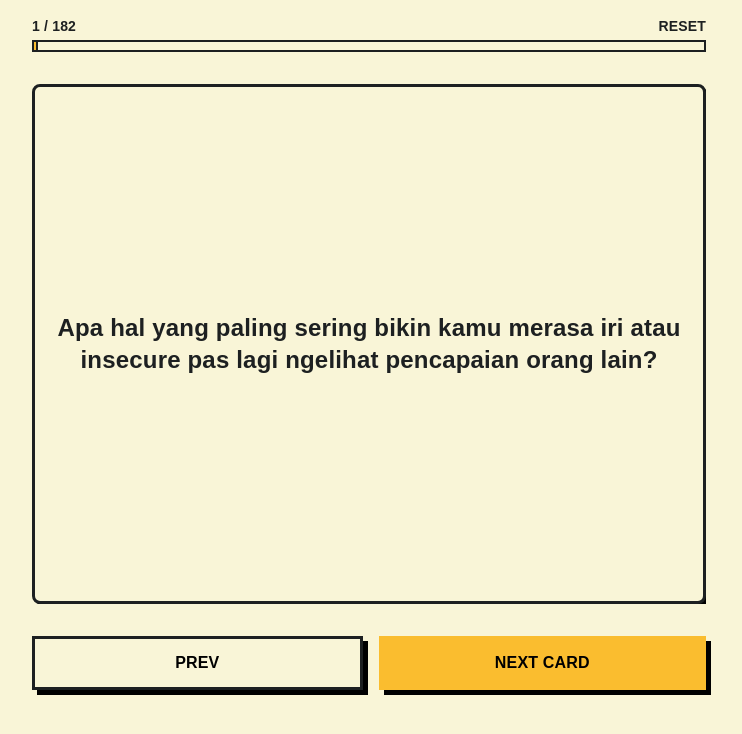
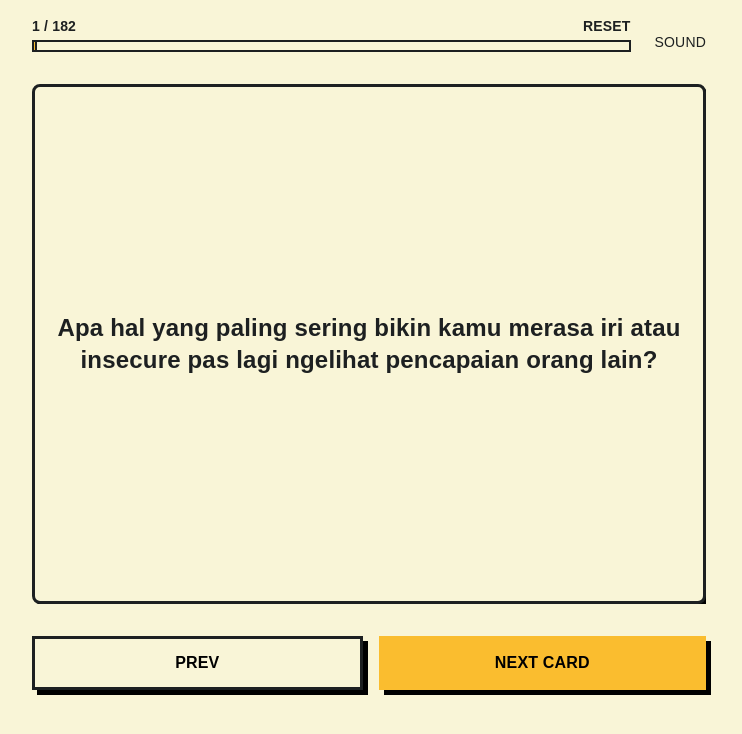
Before and after one commit to Jee-vim/connect, a React (Vite) app: page / in a window 1280 px wide. Both pictures are taken after a click on the button "START". Shown: the top 734 px of the page, without its empty margins (271-1013 px from the left). Built offline with nearby package versions, Linux system fonts and the light colour scheme; a web font is replaced by a local one.

Commit message:
feat: muted btn

```diff
--- a/src/App.tsx
+++ b/src/App.tsx
@@ -5,6 +5,7 @@ import { useBackgroundMusic } from './hooks/useBackgroundMusic'
 import { Progress } from './components/Progress'
 import { Card } from './components/Card'
 import { StartPopup } from './components/StartPopup'
+import { VolumeButton } from './components/VolumeButton'
 import { useState } from 'react'
 
 export default function App() {
@@ -20,14 +21,19 @@ export default function App() {
     reset,
   } = useQuestions()
   const total = QUESTIONS.length
-  const { playClick } = useClickSound()
-  const { playClick: playResetSound } = useClickSound('/faahhh.mp3')
-  const { start: startBgMusic } = useBackgroundMusic()
+  const [muted, setMuted] = useState(false)
+  const { playClick } = useClickSound('/click.mp3', muted)
+  const { playClick: playResetSound } = useClickSound('/faahhh.mp3', muted)
+  const { start: startBgMusic } = useBackgroundMusic('/background.mp3', muted)
   const [started, setStarted] = useState(false)
 
   const handleReset = () => {
     playResetSound()
     reset()
+  }
+
+  const handleToggleMute = () => {
+    setMuted((prev) => !prev)
   }
 
   if (!started) {
@@ -47,7 +53,10 @@ export default function App() {
     return (
       <section className="w-full h-full">
         <div className="h-full flex flex-col justify-between gap-8">
-          <Progress remaining={0} total={total} onReset={handleReset} />
+          <div className="flex justify-between items-center">
+            <Progress remaining={0} total={total} onReset={handleReset} />
+            <VolumeButton muted={muted} onToggle={handleToggleMute} />
+          </div>
           <Card text="All questions completed! Great job." phase={phase} direction={direction} />
           <div className="flex gap-4">
             <button
@@ -69,7 +78,10 @@ export default function App() {
   return (
     <section className="w-full h-full">
       <div className="h-full flex flex-col justify-between gap-8">
-        <Progress remaining={remaining} total={total} onReset={handleReset} />
+        <div className="flex justify-between items-end gap-6">
+          <Progress remaining={remaining} total={total} onReset={handleReset} />
+          <VolumeButton muted={muted} onToggle={handleToggleMute} />
+        </div>
         <div className='overflow-hidden'>
           <Card text={current} phase={phase} direction={direction} />
         </div>
--- a/src/components/Progress.tsx
+++ b/src/components/Progress.tsx
@@ -8,7 +8,7 @@ export function Progress({ remaining, total, onReset }: ProgressProps) {
   const pct = ((total - remaining) / total) * 100
 
   return (
-    <div className="flex flex-col items-start gap-1">
+    <div className="w-full flex flex-col items-start gap-1">
       <div className="flex justify-between items-center w-full">
         <p className="text-sm font-semibold text-left text-fg">
           {total - remaining} / {total}
--- /dev/null
+++ b/src/components/VolumeButton.tsx
@@ -0,0 +1,20 @@
+type VolumeButtonProps = {
+  muted: boolean
+  onToggle: () => void
+}
+
+export function VolumeButton({ muted, onToggle }: VolumeButtonProps) {
+  return (
+    <button
+      onClick={onToggle}
+      className="uppercase outline-none flex items-center justify-center text-sm"
+      aria-label={muted ? 'Unmute' : 'Mute'}
+    >
+      {muted ? (
+        "Muted"
+      ) : (
+      "Sound"
+      )}
+    </button>
+  )
+}
--- a/src/hooks/useBackgroundMusic.ts
+++ b/src/hooks/useBackgroundMusic.ts
@@ -1,8 +1,9 @@
 import { useState, useEffect, useCallback, useRef } from 'react'
 
-export function useBackgroundMusic(src = '/background.mp3') {
+export function useBackgroundMusic(src = '/background.mp3', initialMuted = false) {
   const [playing, setPlaying] = useState(false)
   const [ready, setReady] = useState(false)
+  const [muted, setMuted] = useState(initialMuted)
   const audioRef = useRef<HTMLAudioElement | null>(null)
 
   useEffect(() => {
@@ -10,6 +11,7 @@ export function useBackgroundMusic(src = '/background.mp3') {
     audio.loop = true
     audio.preload = 'auto'
     audio.volume = 0.5
+    audio.muted = initialMuted
     audioRef.current = audio
 
     const handleCanPlay = () => setReady(true)
@@ -25,15 +27,25 @@ export function useBackgroundMusic(src = '/background.mp3') {
       audio.src = ''
       audioRef.current = null
     }
-  }, [src])
+  }, [src, initialMuted])
+
+  useEffect(() => {
+    if (audioRef.current) {
+      audioRef.current.muted = muted
+    }
+  }, [muted])
 
   const start = useCallback(() => {
     if (!audioRef.current || !ready) return
     audioRef.current.currentTime = 0
+    if (muted) {
+      audioRef.current.muted = false
+      setMuted(false)
+    }
     audioRef.current.play().then(() => {
       setPlaying(true)
     }).catch((err) => console.error('[ERROR] Background music playback failed:', err))
-  }, [ready])
+  }, [ready, muted])
 
   const stop = useCallback(() => {
     if (!audioRef.current) return
@@ -42,5 +54,9 @@ export function useBackgroundMusic(src = '/background.mp3') {
     setPlaying(false)
   }, [])
 
-  return { start, stop, playing, ready }
+  const toggleMute = useCallback(() => {
+    setMuted((prev) => !prev)
+  }, [])
+
+  return { start, stop, playing, ready, muted, toggleMute }
 }
--- a/src/hooks/useClickSound.ts
+++ b/src/hooks/useClickSound.ts
@@ -1,12 +1,13 @@
 import { useRef, useCallback, useEffect, useState } from 'react'
 
-export function useClickSound(src = '/click.mp3') {
+export function useClickSound(src = '/click.mp3', muted = false) {
   const audioRef = useRef<HTMLAudioElement | null>(null)
   const [ready, setReady] = useState(false)
 
   useEffect(() => {
     const audio = new Audio(src)
     audio.preload = 'auto'
+    audio.muted = muted
     audioRef.current = audio
 
     const handleCanPlay = () => setReady(true)
@@ -24,6 +25,12 @@ export function useClickSound(src = '/click.mp3') {
     }
   }, [src])
 
+  useEffect(() => {
+    if (audioRef.current) {
+      audioRef.current.muted = muted
+    }
+  }, [muted])
+
   const play = useCallback(() => {
     if (!audioRef.current || !ready) return
     const audio = audioRef.current
```
